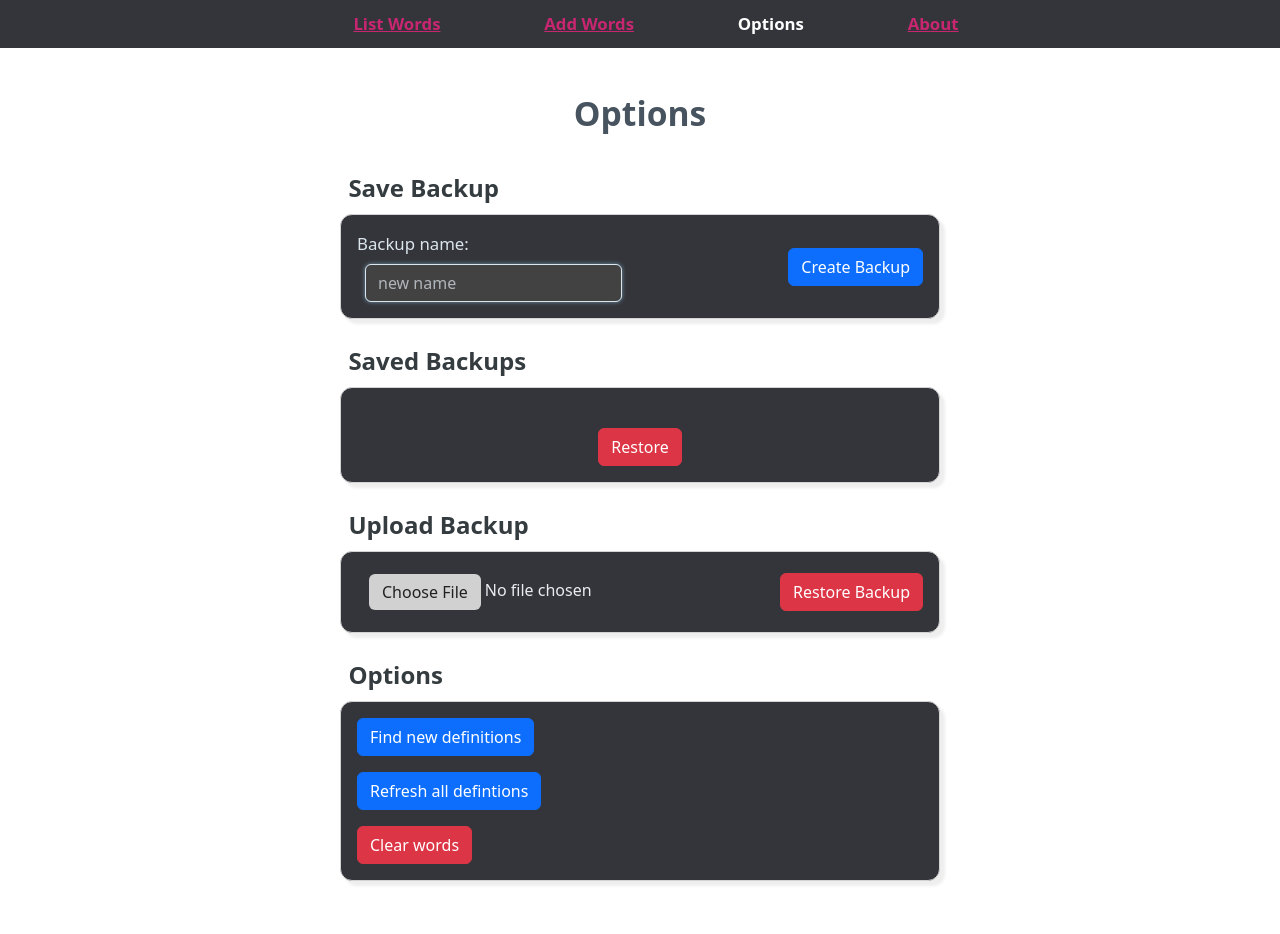
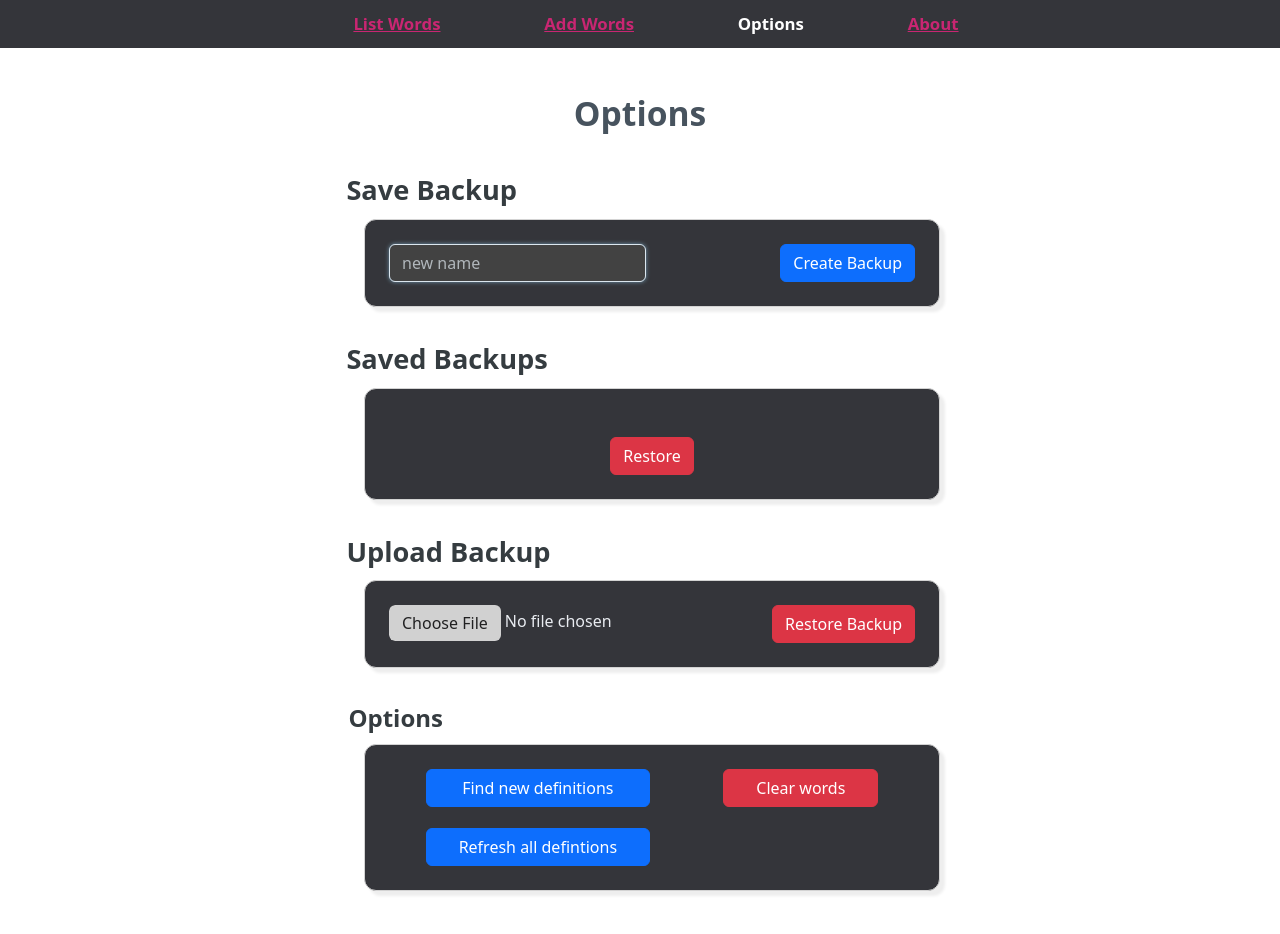
Before and after one commit to vishusandy/lexicon, a SvelteKit app: page /options in a window 1280 px wide. Shown: the top 934 px of the page. Built offline with nearby package versions, Linux system fonts and the light colour scheme.

Commit message:
improved options page styling

```diff
--- a/src/components/Backups.svelte
+++ b/src/components/Backups.svelte
@@ -199,6 +199,12 @@
     function openRestoreModal(e: Event) {
         const t = <HTMLDialogElement | null>document.getElementById('backup-modal');
         if (!t) return;
+
+        const el = document.getElementById(`${key}-backup-list-form`);
+        if (el && el.querySelectorAll('input[name="btn-edit"]:checked').length === 0) {
+            return;
+        }
+
         t.showModal();
         e.preventDefault();
     }
@@ -242,12 +248,12 @@
     }
 </script>
 
-<legend class="options-group-title">Save Backup</legend>
+<h2 class="options-group-title">Save Backup</h2>
 <div class="options-group">
     <form on:submit={submitNewBackup}>
         <div class="new-backup">
-            <div>
-                Backup name:
+            <!-- <div> -->
+            <!-- <label for="{key}-new-backup-name">Backup name:</label> -->
             <input
                 id="{key}-new-backup-name"
                 type="text"
@@ -255,13 +261,13 @@
                 placeholder="new name"
                 on:blur={(e) => validBackupName(e, key + '-new-backup-name')}
             />
-            </div>
+            <!-- </div> -->
             <button class="btn btn-primary">Create Backup</button>
         </div>
     </form>
 </div>
 
-<legend class="options-group-title">Saved Backups</legend>
+<h2 class="options-group-title">Saved Backups</h2>
 <div class="options-group">
     <form id="{key}-backup-list-form">
         {#each backups as backup (backup.key)}
@@ -342,7 +348,7 @@
     </form>
 </div>
 
-<legend class="options-group-title">Upload Backup</legend>
+<h2 class="options-group-title">Upload Backup</h2>
 <div class="options-group">
     <form on:submit={(e) => submitUpload(e)}>
         <div class="new-backup">
@@ -410,15 +416,15 @@
 
     .new-backup {
         display: flex;
-        align-items: center;
+        /* align-items: center; */
         justify-content: space-between;
     }
 
     .new-backup-name {
         flex-grow: 0;
         width: fit-content;
-        margin-top: 0.5rem;
-        margin-left: 0.5rem;
+        /* margin-top: 0.5rem; */
+        /* margin-left: 0.5rem; */
     }
 
     .backup-entry {
@@ -516,6 +522,7 @@
         border: 0px;
         background: transparent;
         color: #e9ecf1;
+        padding: 0px;
     }
 
     .upload-backup::file-selector-button {
--- a/src/components/Options.svelte
+++ b/src/components/Options.svelte
@@ -115,18 +115,16 @@
 </script>
 
 <legend class="options-group-title">Options</legend>
-<div class="options-group">
-    <div class="option-item">
+<div class="options-group options-group-cols">
+    <div class="options-subgroup">
         <button on:click={() => refreshUndefinedWords(key)} type="button" class="btn btn-primary"
             >Find new definitions</button
         >
-    </div>
-    <div class="option-item">
         <button on:click={() => refreshAllWords(key)} type="button" class="btn btn-primary"
             >Refresh all defintions</button
         >
     </div>
-    <div class="option-item">
+    <div class="options-subgroup">
         <button on:click={clearWords} type="button" class="btn btn-danger">Clear words</button>
     </div>
 </div>
@@ -140,10 +138,26 @@
 {/if}
 
 <style>
-    .option-item:not(:first-child) {
-        margin-top: 1rem;
+    .options-group-cols {
+        display: flex;
+        justify-content: space-around;
     }
-    .option-item:not(:last-child) {
-        margin-bottom: 1rem;
+
+    button {
+        margin-bottom: 1.3rem;
+        padding-left: 2rem;
+        padding-right: 2rem;
+    }
+
+    button:last-of-type {
+        margin-bottom: 0px;
+    }
+
+    .options-subgroup {
+        display: flex;
+        flex-wrap: wrap;
+        flex-direction: column;
+        width: fit-content;
+        /* margin: 0px auto; */
     }
 </style>
--- a/src/styles/global.scss
+++ b/src/styles/global.scss
@@ -176,12 +176,14 @@ mark {
 .options-group {
     border: 1px solid #d3d3d3;
     border-radius: 0.75rem;
-    padding: 1rem 1rem;
+    padding: 1.5rem;
     margin: 0px auto;
     box-shadow: 5px 5px 3px #eee;
     // background: #2e2e31;
     background: #34353a;
     color: #dbe5ec;
+    margin-bottom: 2rem;
+    margin-left: 1.5rem;
     // background-color: #f4f6fa;
 }
 
@@ -196,7 +198,7 @@ mark {
     cursor: not-allowed;
 }
 
-legend.options-group-title {
+.options-group-title {
     cursor: default;
     user-select: none;
     /* margin-top: -1.35rem; */
@@ -212,6 +214,11 @@ legend.options-group-title {
     margin-bottom: 0.5rem;
     margin-left: 0.4rem;
     color: #353c40;
+}
+
+h2.options-group-title {
+    // margin-bottom: 0.3rem;
+    font-size: 1.7rem;
 }
 
 .options-group input.form-control[type="text"],
```
Lines whose indentation alone changed are shown as unchanged.
